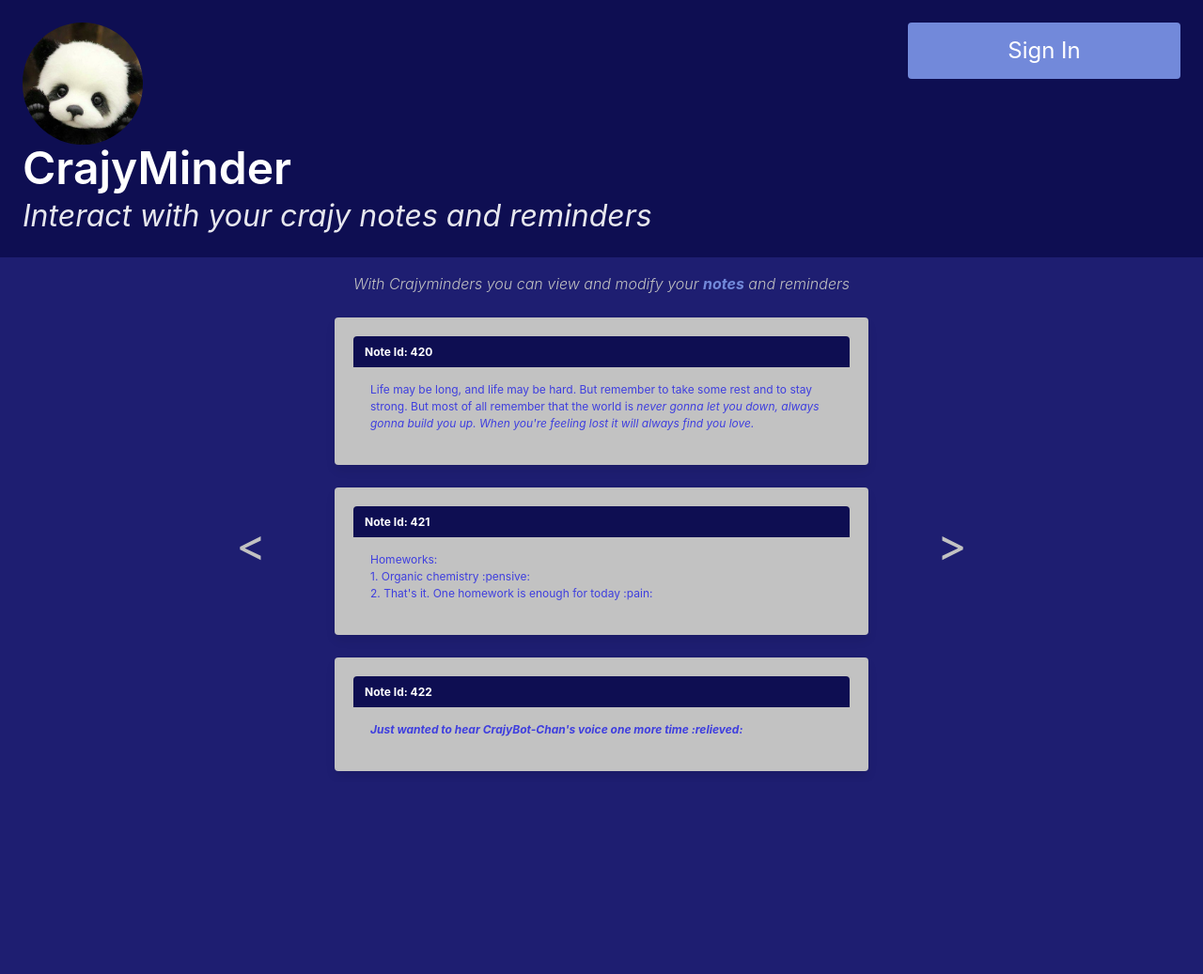
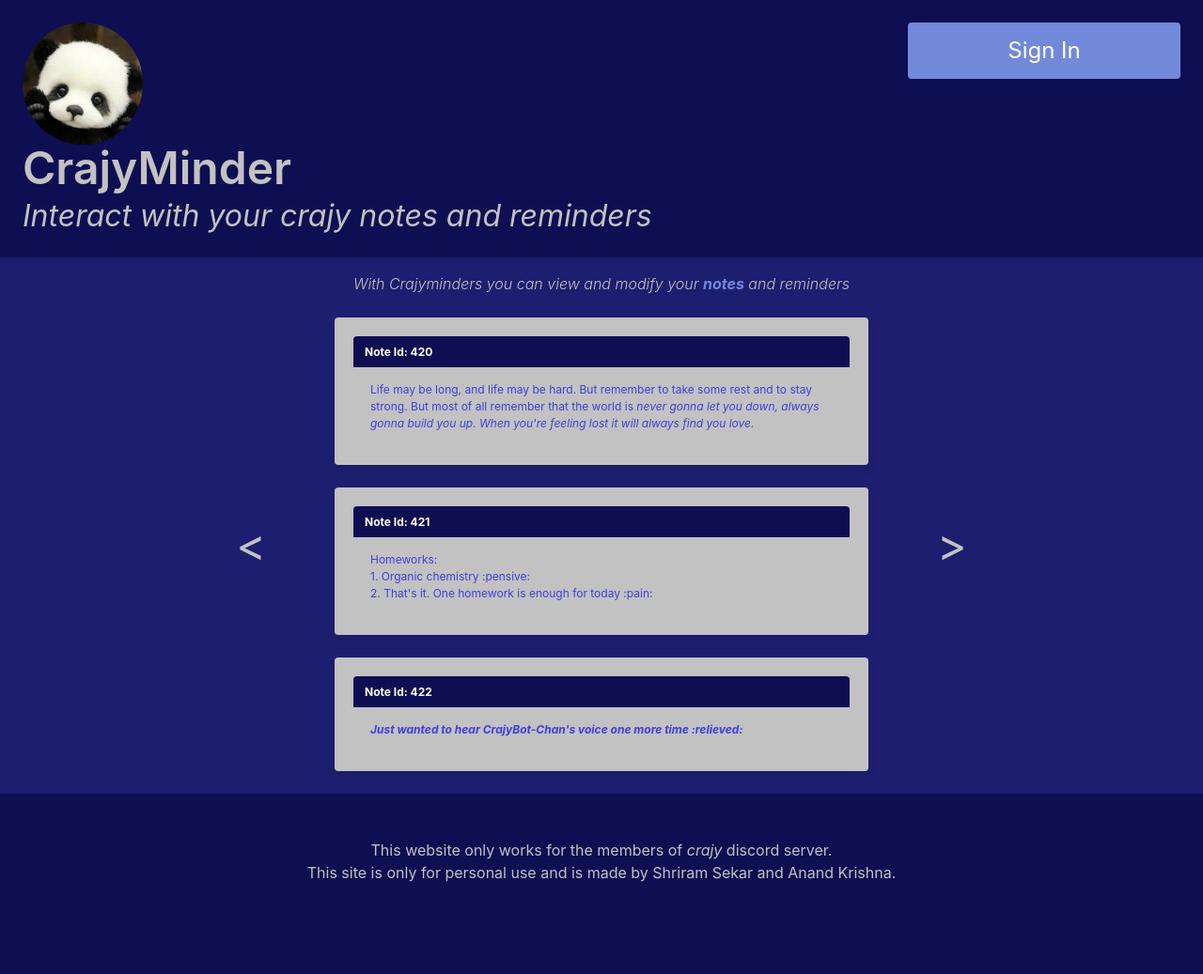
Before and after one commit to cs-gang/CrajyMinder, a Python web app: template crajyminder/templates/index.html in a window 1280 px wide. Shown: the whole page at 94% size. Before the commit the page ends 821 px from the top, so only its background shows below. Run offline with Jinja, Linux system fonts and the light colour scheme; the template is opened without the code that fills it, so the values that code supplies are empty.

Commit message:
Make footer

```diff
--- a/crajyminder/templates/index.html
+++ b/crajyminder/templates/index.html
@@ -14,8 +14,8 @@
                 <div class="image is-128x128">
                     <img class="is-rounded" src="./static/template-resources/images/panda.png">
                 </div>
-                <h1 class="title is-danger is-1">CrajyMinder</h1>
-                <h2 class="subtitle is-danger is-3 is-italic">Interact with your crajy notes and reminders</h2>
+                <h1 class="title is-1 has-text-link">CrajyMinder</h1>
+                <h2 class="subtitle is-3 is-italic has-text-link">Interact with your crajy notes and reminders</h2>
             </div>
             <div class="column is-3">
                 <a class="button is-info is-align-items-center is-flex is-size-4"href="discord"> Sign In</a>
@@ -72,8 +72,13 @@
         <div class="column is-3 is-align-items-center is-flex">
             <button class="button has-text-link is-danger is-size-1">&gt;</button>
         </div>
+    </main>
 
-    </main>
+    <footer class="footer has-background-primary">
+        <div class="has-text-link has-text-centered">
+            This website only works for the members of <span class="is-italic">crajy</span> discord server.<br> This site is only for personal use and is made by Shriram Sekar and Anand Krishna.
+        </div>
+    </footer>
 
 </body>
 </html>
```
